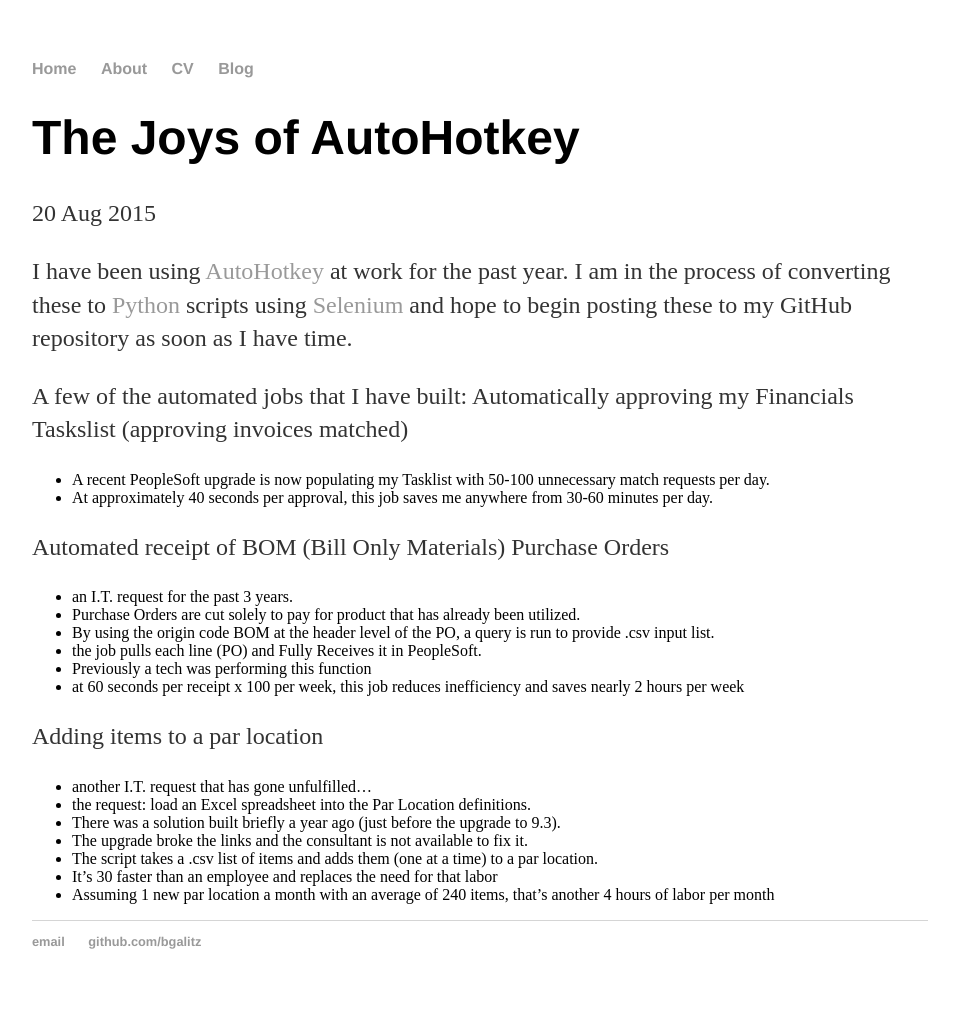
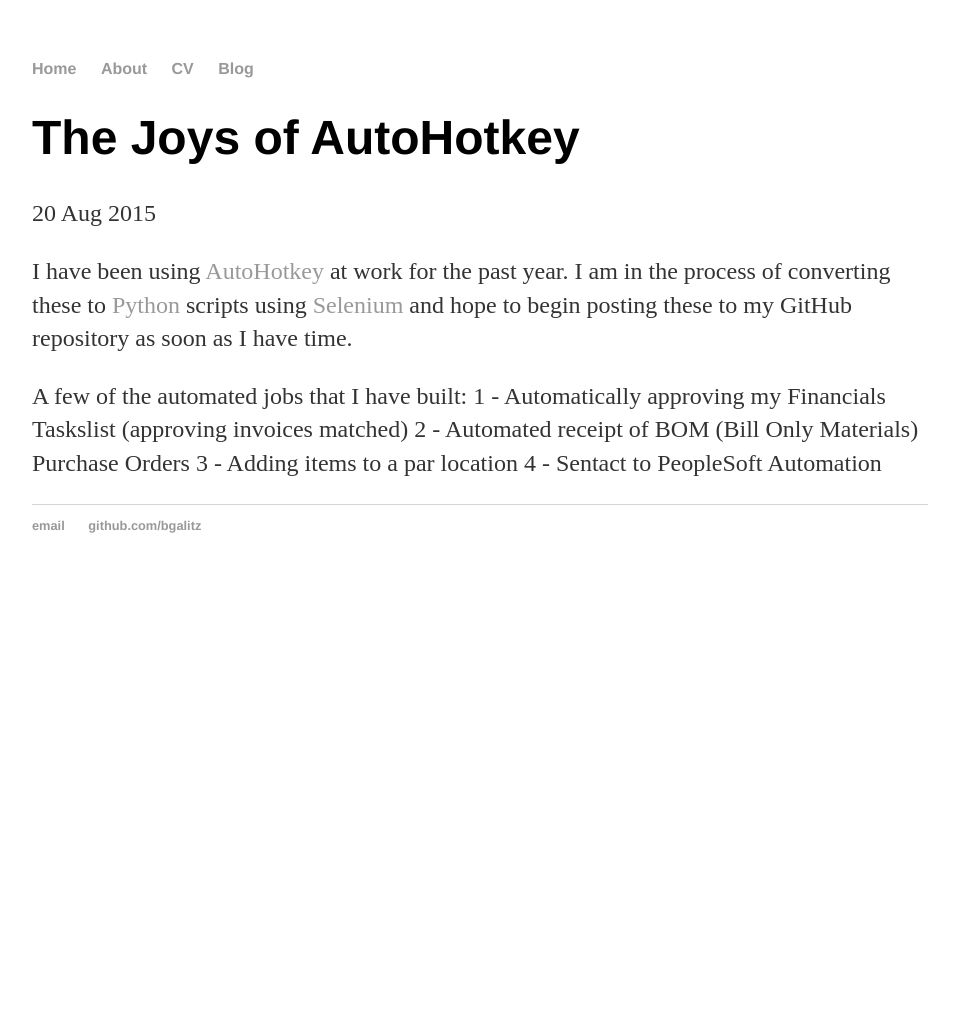
Before and after one commit to bgalitz/bgalitz.github.io, a Jekyll site: the page built from _posts/2015-08-20-ahk.md, in a window 1280 px wide. Shown: the whole page, without its empty margins (160-1119 px from the left). Built offline with Jekyll 4.4.1, drawn with Linux system fonts in a browser that asks for light colours; after the commit the page ends 900 px from its top, so only the background shows below that.

Commit message:
Update 2015-08-20-ahk.md
removed bullets causing 404

```diff
--- a/_posts/2015-08-20-ahk.md
+++ b/_posts/2015-08-20-ahk.md
@@ -7,23 +7,7 @@
 I have been using [AutoHotkey](http://www.autohotkey.com/) at work for the past year. I am in the process of converting these to [Python](https://www.python.org/) scripts using [Selenium](http://docs.seleniumhq.org/) and hope to begin posting these to my GitHub repository as soon as I have time.
 
 A few of the automated jobs that I have built:
-Automatically approving my Financials Taskslist (approving invoices matched)
-- A recent PeopleSoft upgrade is now populating my Tasklist with 50-100 unnecessary match requests per day.
-- At approximately 40 seconds per approval, this job saves me anywhere from 30-60 minutes per day.
-
-Automated receipt of BOM (Bill Only Materials) Purchase Orders
-- an I.T. request for the past 3 years.
-- Purchase Orders are cut solely to pay for product that has already been utilized.
-- By using the origin code BOM at the header level of the PO, a query is run to provide .csv input list.
-- the job pulls each line (PO) and Fully Receives it in PeopleSoft.
-- Previously a tech was performing this function
-- at 60 seconds per receipt x 100 per week, this job reduces inefficiency and saves nearly 2 hours per week
-
-Adding items to a par location
-- another I.T. request that has gone unfulfilled...
-- the request: load an Excel spreadsheet into the Par Location definitions.
-- There was a solution built briefly a year ago (just before the upgrade to 9.3).
-- The upgrade broke the links and the consultant is not available to fix it.
-- The script takes a .csv list of items and adds them (one at a time) to a par location.
-- It's 30 faster than an employee and replaces the need for that labor
-- Assuming 1 new par location a month with an average of 240 items, that's another 4 hours of labor per month
+1 - Automatically approving my Financials Taskslist (approving invoices matched)
+2 - Automated receipt of BOM (Bill Only Materials) Purchase Orders
+3 - Adding items to a par location
+4 - Sentact to PeopleSoft Automation
```
